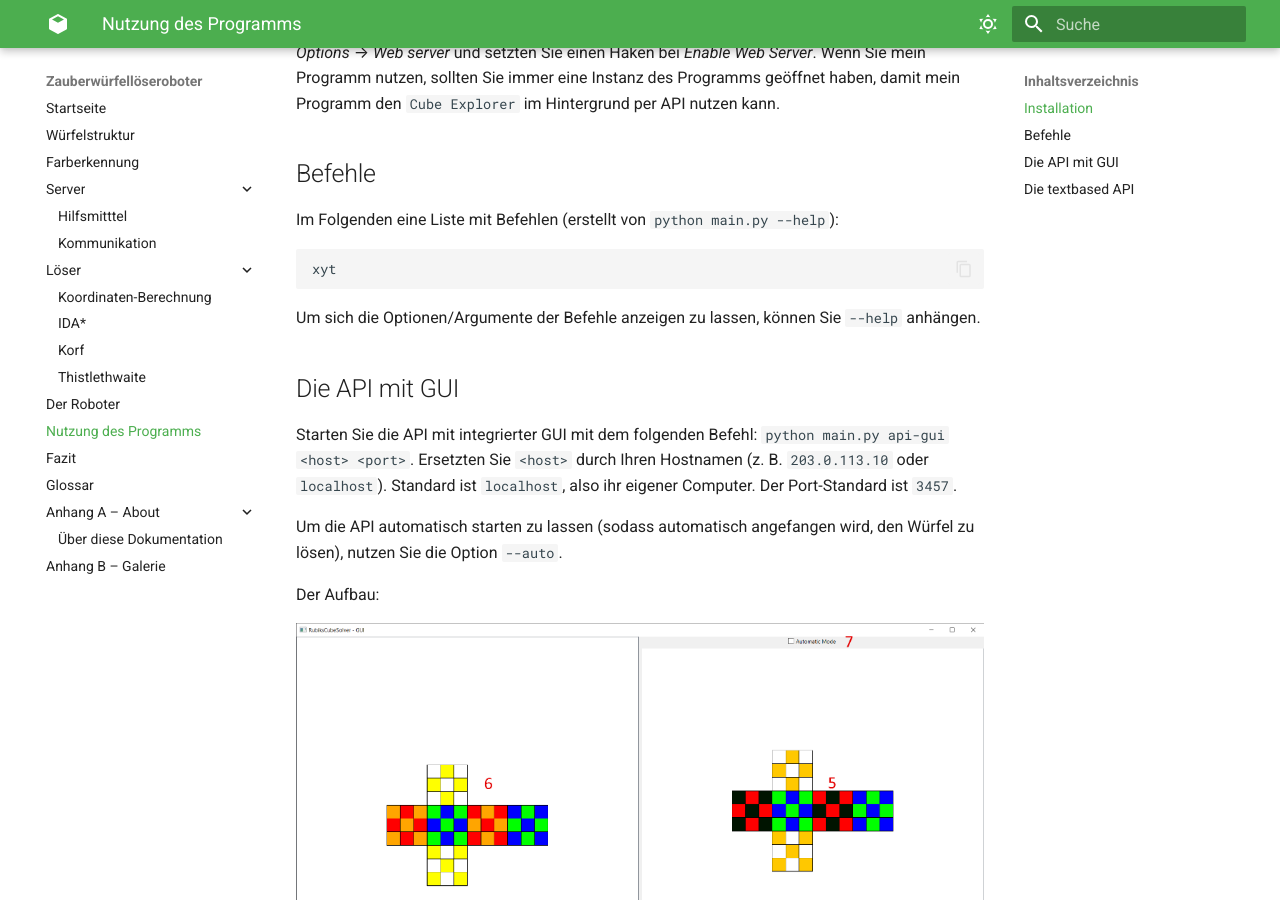
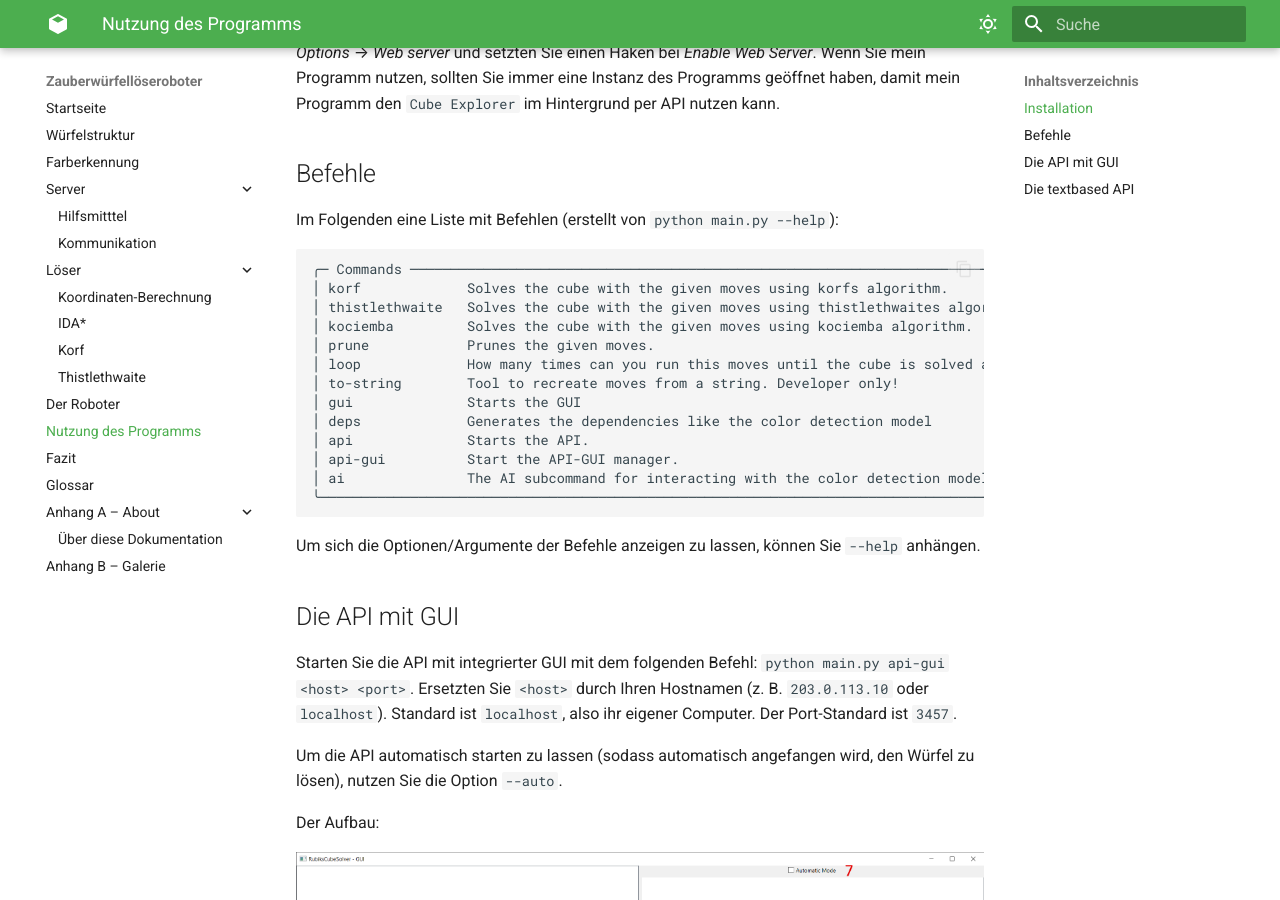
Before and after one commit to scaui0/scaui0.github.io, an MkDocs documentation site: the page built from docs/using_the_program.md, in a window 1280 px wide and 900 px high, scrolled down 867 px. Built offline with MkDocs 1.6.1 and Material for MkDocs 9.7.7, drawn with Linux system fonts in a browser that asks for light colours; plug-ins that fetch from the network failed and are left out.

Commit message:
Revert "Test"
This reverts commit 5a7ab8e7c2dc77a51eb636d4e7db8ec1fe2ad465.

````diff
--- a/docs/using_the_program.md
+++ b/docs/using_the_program.md
@@ -43,7 +43,20 @@ geöffnet haben, damit mein Programm den `Cube Explorer` im Hintergrund per API
 
 Im Folgenden eine Liste mit Befehlen (erstellt von `python main.py --help`):
 ```
-xyt
+╭─ Commands ─────────────────────────────────────────────────────────────────────────────╮
+│ korf             Solves the cube with the given moves using korfs algorithm.           │
+│ thistlethwaite   Solves the cube with the given moves using thistlethwaites algorithm. │
+│ kociemba         Solves the cube with the given moves using kociemba algorithm.        │
+│ prune            Prunes the given moves.                                               │
+│ loop             How many times can you run this moves until the cube is solved again  │
+│ to-string        Tool to recreate moves from a string. Developer only!                 │
+│ gui              Starts the GUI                                                        │
+│ deps             Generates the dependencies like the color detection model             │
+│ api              Starts the API.                                                       │
+│ api-gui          Start the API-GUI manager.                                            │
+│ ai               The AI subcommand for interacting with the color detection model.     │
+╰────────────────────────────────────────────────────────────────────────────────────────╯
+
 ```
 
 Um sich die Optionen/Argumente der Befehle anzeigen zu lassen, können Sie `--help` anhängen.
````
